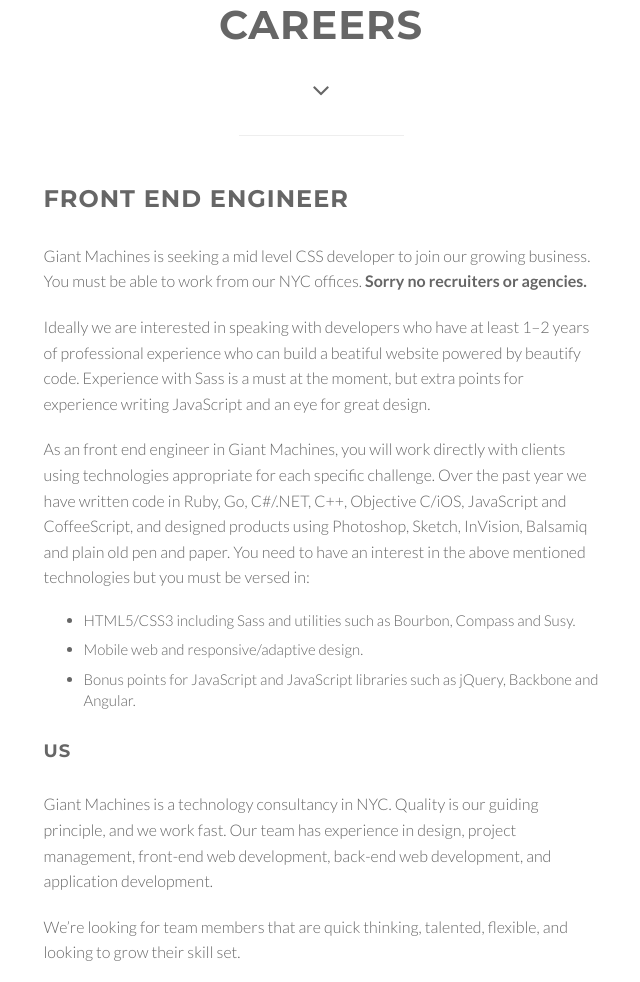
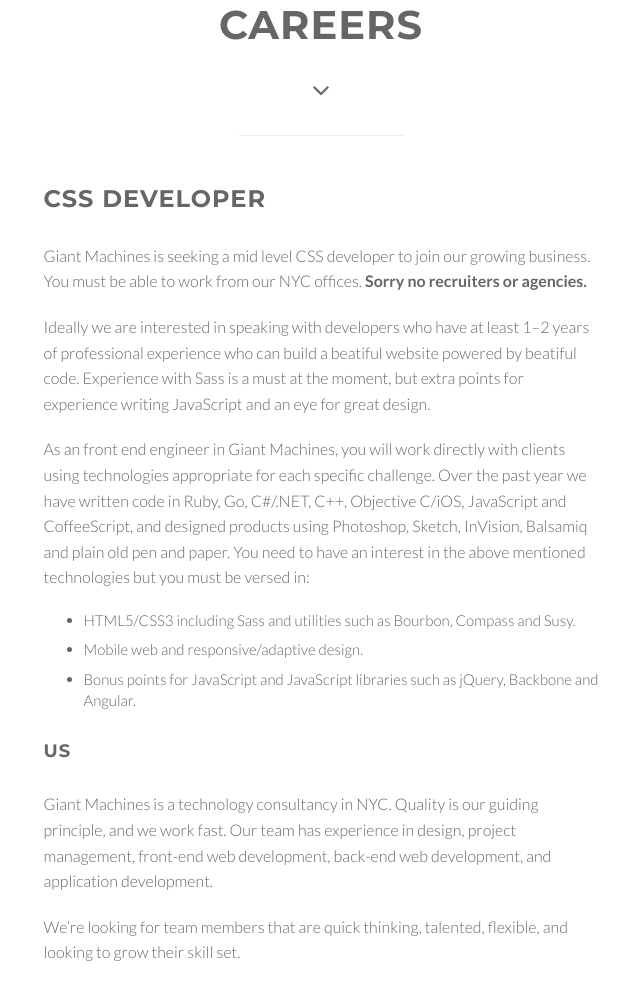
Before and after one commit to aberels/giantmachines.github.io, a plain HTML site: page index.html in a window 1280 px wide. Shown: the part 3237-4219 px from the top of the page, without its empty margins (319-959 px from the left). Drawn offline with Linux system fonts and the light colour scheme.

Commit message:
Fix job listing content.

```diff
--- a/index.html
+++ b/index.html
@@ -560,11 +560,11 @@
 
 
               <div class="col-lg-6 col-lg-offset-3" style="text-align: left;">
-                <h3>Front End Engineer</h3>
+                <h3>CSS Developer</h3>
 
                 <p>Giant Machines is seeking a mid level CSS developer to join our growing business. You must be able to work from our NYC offices. <strong>Sorry no recruiters or agencies.</strong></p>
 
-                <p>Ideally we are interested in speaking with developers who have at least 1–2 years of professional experience who can build a beatiful website powered by beautify code. Experience with Sass is a must at the moment, but extra points for experience writing JavaScript and an eye for great design.</p>
+                <p>Ideally we are interested in speaking with developers who have at least 1–2 years of professional experience who can build a beatiful website powered by beatiful code. Experience with Sass is a must at the moment, but extra points for experience writing JavaScript and an eye for great design.</p>
 
                 <p>As an front end engineer in Giant Machines, you will work directly with clients using technologies appropriate for each specific challenge. Over the past year we have written code in Ruby, Go, C#/.NET, C++, Objective C/iOS, JavaScript and CoffeeScript, and designed products using Photoshop, Sketch, InVision, Balsamiq and plain old pen and paper. You need to have an interest in the above mentioned technologies but you must be versed in:</p>
 
```
